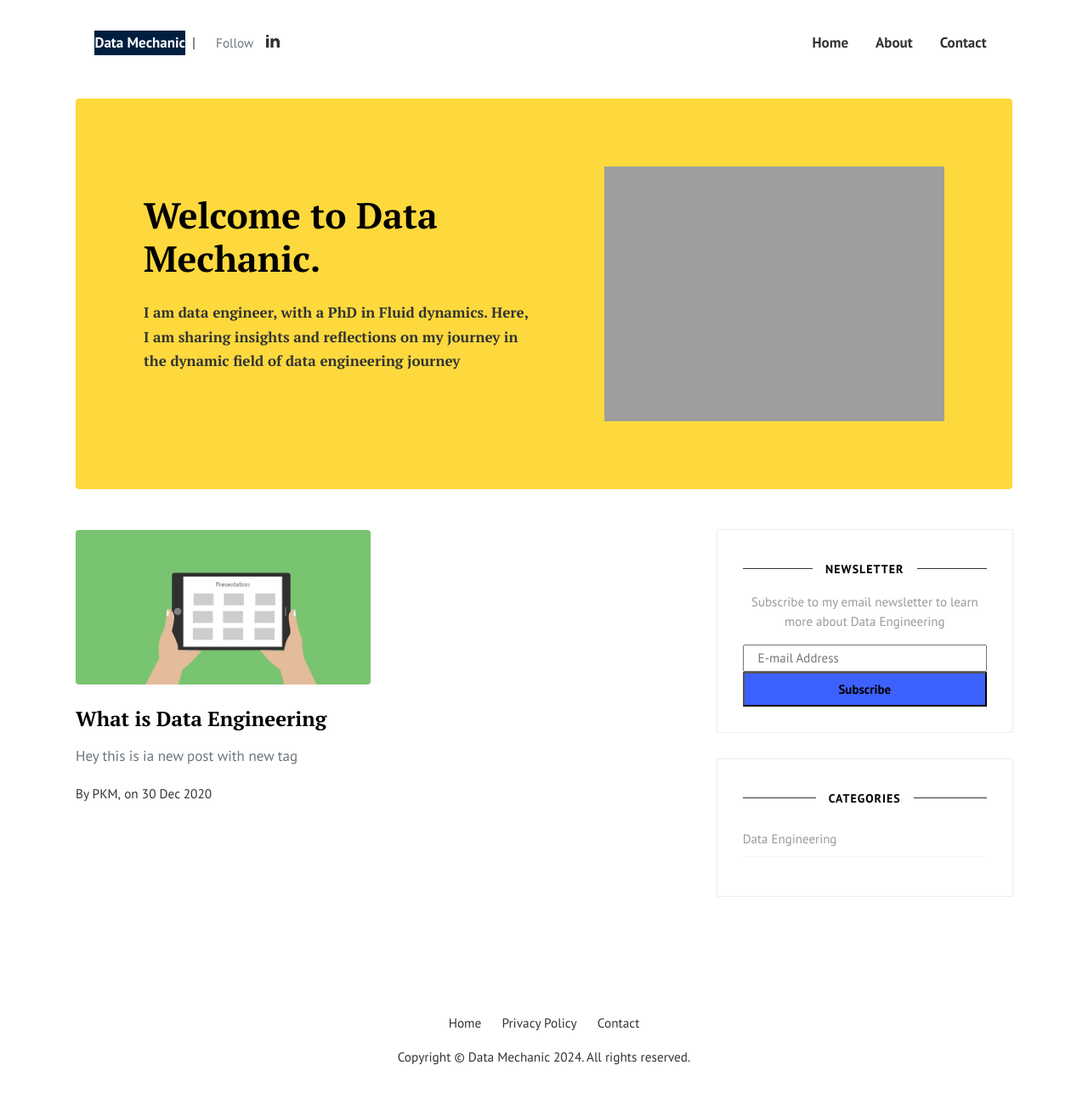
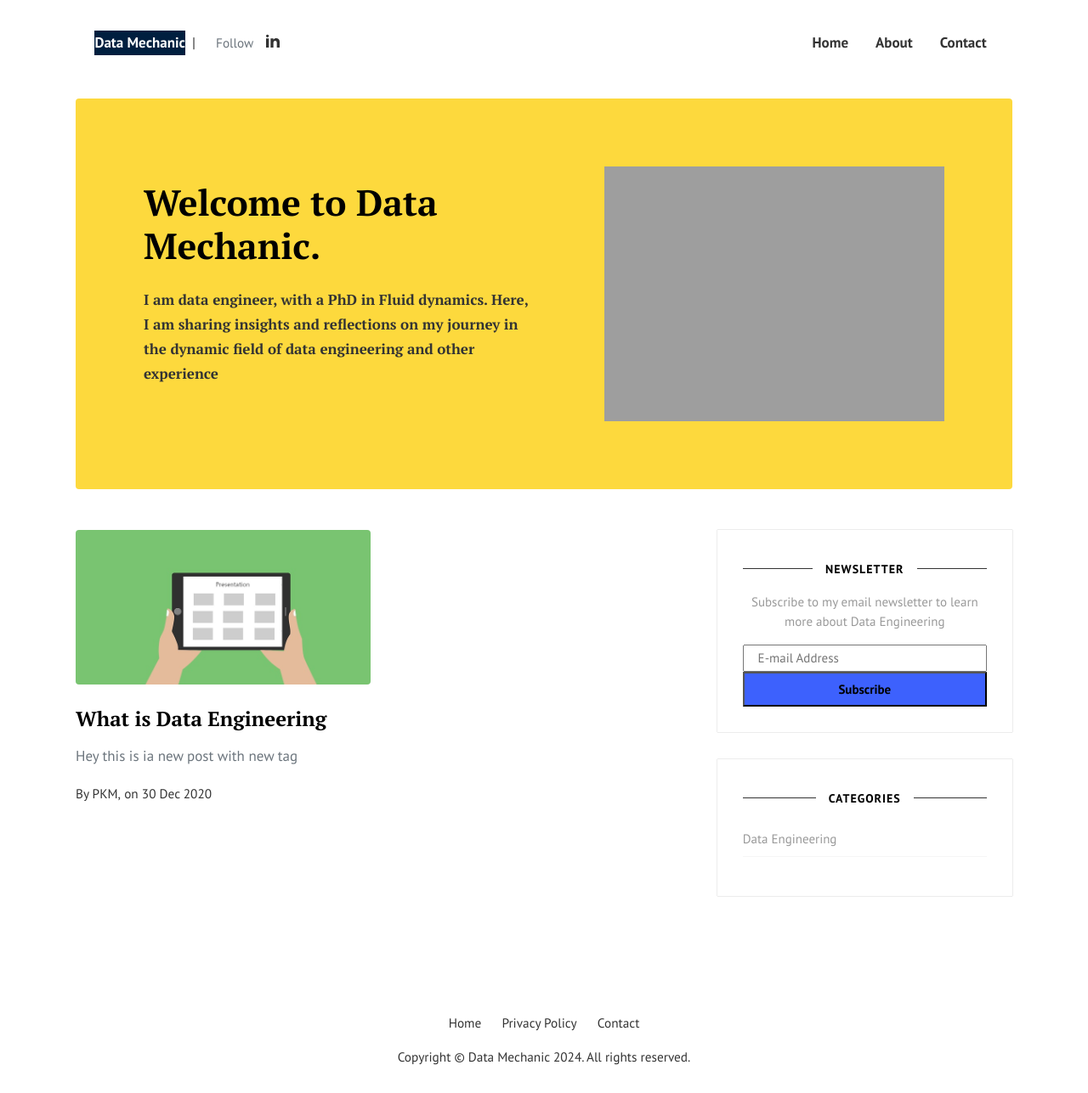
Before and after one commit to pradeap/dev-data-mechanic-website, a Jekyll site: the page built from index.html, in a window 1280 px wide and 1287 px high. Shown: the whole window at 85% size. Built offline with Jekyll 4.4.1, drawn with Linux system fonts in a browser that asks for light colours; the list of posts is cut into pages by our own code; comment, search, counter and statistics services are not loaded.

Commit message:
Update index.html

```diff
--- a/index.html
+++ b/index.html
@@ -11,7 +11,7 @@ background: '/img/bg-index.jpg'
   <div class="row align-items-center justify-content-between">
     <div class="col-md-6">
       <h1 class="font-weight-bold mb-4 serif-font">Welcome to Data Mechanic.</h1>
-      <h7 class="font-weight-bold mb-4 serif-font">I am data engineer, with a PhD in Fluid dynamics. Here, I am sharing insights and reflections on my journey in the dynamic field of data engineering journey </h7>
+      <h7 class="font-weight-bold mb-4 serif-font">I am data engineer, with a PhD in Fluid dynamics. Here, I am sharing insights and reflections on my journey in the dynamic field of data engineering and other experience</h7>
       <p class="lead mb-4"></p>
       <!-- <a href="{{site.baseurl}}/about" class="btn btn-dark text-white px-5 btn-lg">About me</a> -->
     </div>
```
